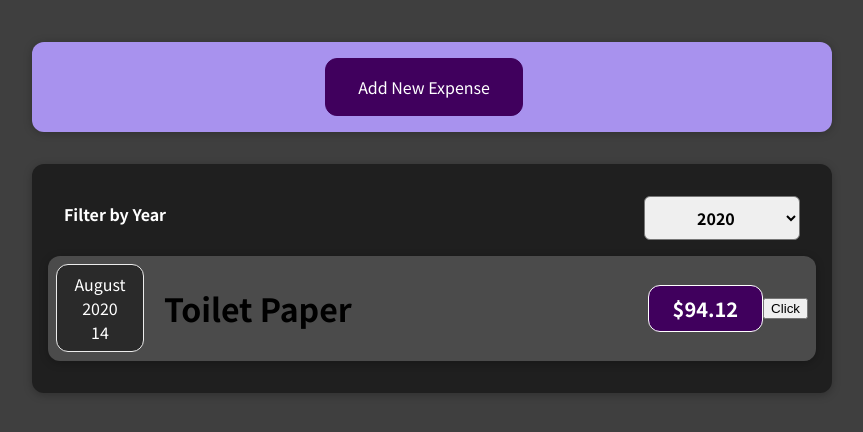
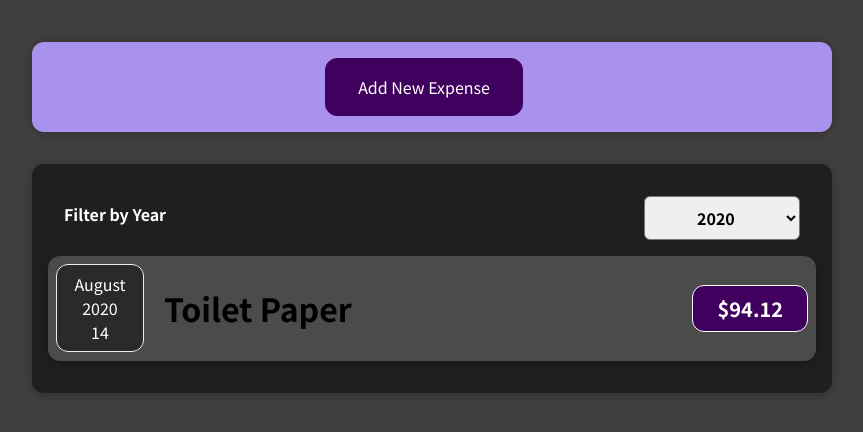
Before and after one commit to tintoll/react_guide, a React (Create React App) app in the folder 01-starting-setup/: page / in a window 1280 px wide. Shown: the top 432 px of the page, without its empty margins (208-1071 px from the left). Built offline with nearby package versions, Linux system fonts and the light colour scheme.

Commit message:
컴포넌트 분리하여 JSX 리턴하도록 구조 변경

```diff
--- a/01-starting-setup/src/components/Expenses/Expenses.js
+++ b/01-starting-setup/src/components/Expenses/Expenses.js
@@ -1,8 +1,9 @@
+import React, { useState } from "react";
 import Card from "../UI/Card";
 import ExpensesFilter from "./ExpensesFilter";
+import ExpensesList from "./ExpensesList";
 import "./Expenses.css";
-import ExpenseItem from "./ExpeseItem";
-import { useState } from "react";
+
 
 function Expenses(props) {
   const [filteredYear, setFilteredYear] = useState("2020");
@@ -15,17 +16,6 @@ function Expenses(props) {
     return filteredYear === expense.date.getFullYear().toString();
   });
 
-  let expensesContent = <p>No Expense</p>;
-  if (fileteredExpenses.length > 0) {
-    expensesContent = fileteredExpenses.map((expense) => (
-      <ExpenseItem
-        key={expense.id}
-        title={expense.title}
-        amout={expense.amount}
-        date={expense.date}
-      />
-    ));
-  }
 
   return (
     <Card className="expenses">
@@ -33,7 +23,7 @@ function Expenses(props) {
         selected={filteredYear}
         onChangeFilter={filterChangeHandler}
       />
-      {expensesContent}
+      <ExpensesList items={fileteredExpenses} />
     </Card>
   );
 }
--- /dev/null
+++ b/01-starting-setup/src/components/Expenses/ExpensesList.css
@@ -0,0 +1,9 @@
+.expenses-list {
+  list-style: none;
+  padding: 0;
+}
+
+.expenses-list__fallback {
+  color: white;
+  text-align: center;
+}
--- /dev/null
+++ b/01-starting-setup/src/components/Expenses/ExpensesList.js
@@ -0,0 +1,28 @@
+import React from 'react';
+import ExpenseItem from './ExpeseItem';
+
+import './ExpensesList.css'
+
+const ExpensesList = props => {
+    if (props.items.length === 0) {
+        return <h2 className='expenses-list__fallback'>No Expense</h2>
+    }
+
+    return (
+        <ul className='expenses-list'>
+            {
+                props.items.map((expense) => (
+                    <ExpenseItem
+                        key={expense.id}
+                        title={expense.title}
+                        amout={expense.amount}
+                        date={expense.date}
+                    />
+                ))
+            }
+        </ul>
+    )
+
+}
+
+export default ExpensesList;
--- a/01-starting-setup/src/components/Expenses/ExpeseItem.js
+++ b/01-starting-setup/src/components/Expenses/ExpeseItem.js
@@ -6,20 +6,16 @@ import "./ExpenseItem.css";
 const ExpenseItem = (props) => {
   const [title, setTitle] = useState(props.title);
 
-  const clickHandler = () => {
-    setTitle("Updated!");
-    console.log(title); // 변경된 타이틀로 보이지 않는다.
-  };
-
   return (
+    <li>
       <Card className="expense-item">
         <ExpenseDate date={props.date} />
         <div className="expense-item__description">
           <h1>{title}</h1>
           <div className="expense-item__price">${props.amout}</div>
         </div>
-      <button onClick={clickHandler}>Click</button>
       </Card>
+    </li>
   );
 };
 
```
Lines whose indentation alone changed are shown as unchanged.
